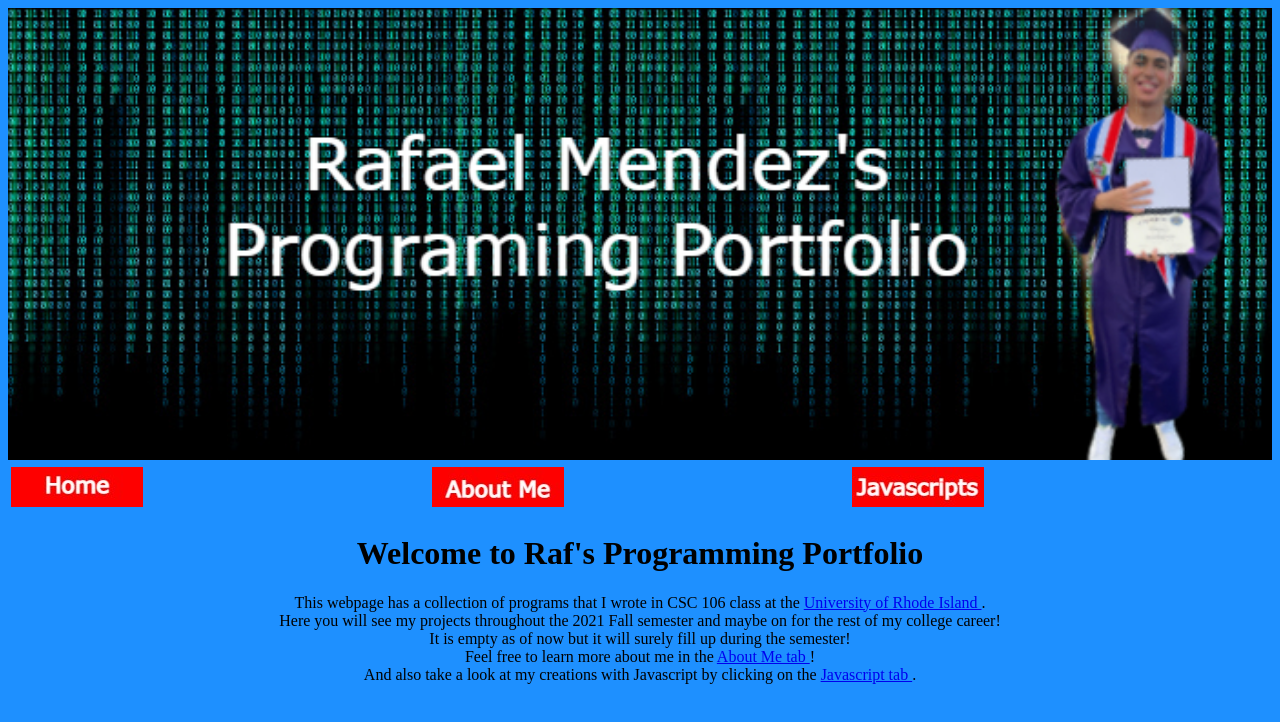
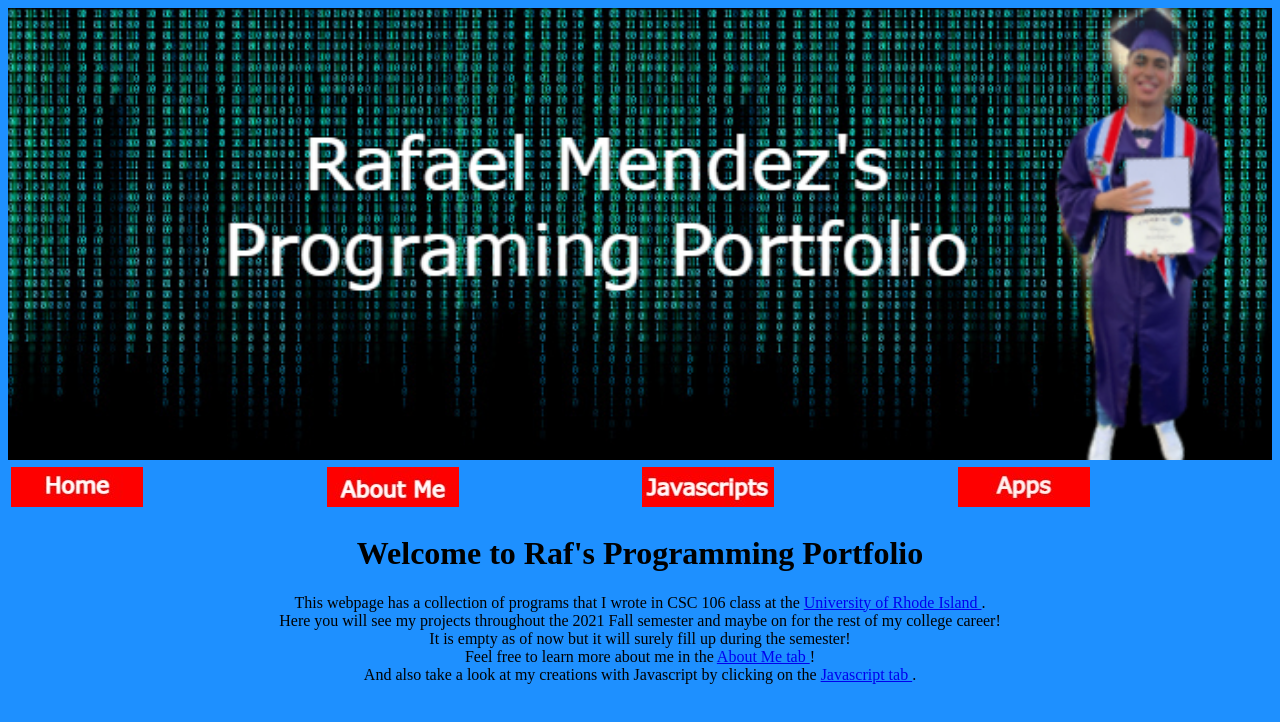
Before and after one commit to Rmendez2003/Rmendez2003.github.io, a plain HTML site: page index.html in a window 1280 px wide. Drawn offline with Linux system fonts and the light colour scheme.

Commit message:
Update index.html

```diff
--- a/index.html
+++ b/index.html
@@ -12,7 +12,7 @@
            <td> <a href= "https://rmendez2003.github.io/"> <img src="home.png.jpg"> <a/>  </td>
             <td> <a href="https://rmendez2003.github.io/about.html"> <img src="about.png.jpg"> </a> </td>
             <td> <a href="https://rmendez2003.github.io/Javascript.html"> <img src="javascripts.png.jpg"> </a> </td>
-
+         <td> <a href="https://rmendez2003.github.io/Apps.html"> <img src="apps.png.jpg"> </a> </td>
         </tr>
     </table>
 
```
